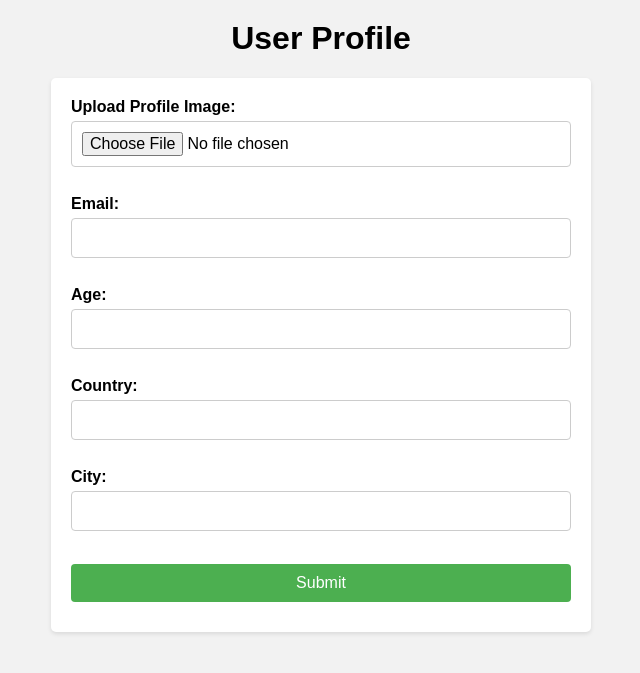
After one commit to Leohovhannisyan/My_web_site, a Django app: page /profile/ in a window 1280 px wide. The commit adds this page. Shown: the top 673 px of the page, without its empty margins (319-959 px from the left). Run offline with Django 3.2, Linux system fonts and the light colour scheme.

Commit message:
third commit

```diff
--- a/mysite/mysite/urls.py
+++ b/mysite/mysite/urls.py
@@ -16,6 +16,7 @@ Including another URLconf
 from django.contrib import admin
 from django.urls import path
 from polls.views import log, register,main_menu, reg, log_in, user_log_out
+from polls.profile import profile_info, profile_data
 urlpatterns = [
     path('admin/', admin.site.urls),
     path('', log, name='log'),
@@ -24,5 +25,7 @@ urlpatterns = [
     path('check/', reg,name="reg"),
     path("register",register, name ='register'),
     path("log_in",log_in,name="log_in"),
-    path("user_log_out", user_log_out, name="user_log_out")
+    path("user_log_out", user_log_out, name="user_log_out"),
+    path("profile/",profile_info, name="profile_info"),
+    path("page/", profile_data, name="profile_data")
 ]
--- a/mysite/polls/models.py
+++ b/mysite/polls/models.py
@@ -1 +1,2 @@
 from .user_model import PollUser
+from  .image_model import UserImage
--- /dev/null
+++ b/mysite/polls/profile.py
@@ -0,0 +1,41 @@
+from django.shortcuts import render
+from django.contrib.auth.models import User
+from django.http import HttpResponse, HttpResponseRedirect, HttpResponseBadRequest
+from .models import PollUser
+from django.shortcuts import redirect
+from .models import UserImage
+from .image import  resize_image
+def profile_info(request):
+    return render(request,'profile.html')
+
+
+def profile_data(request):
+    if request.method == 'POST':
+        user = User.objects.get(username=request.session.get("user_name"))
+        email = request.POST.get("email")
+        age = request.POST.get("age")
+        country = request.POST.get("country")
+        city = request.POST.get("city")
+        user_image = request.FILES.get("image")
+
+        if email and age and country and city != "":
+            user.email = email
+            puser = PollUser.objects.get(user=user)
+            puser.age = age
+            puser.country = country
+            puser.city = city
+            puser.save()
+            user.save()
+
+            try:
+                img = UserImage.objects.get(user=user)
+                img.user_image = user_image
+            except UserImage.DoesNotExist:
+                img = UserImage(user=user, user_image=user_image)
+                img.save()
+
+            return render(request, "main_menu.html")
+        else:
+            return HttpResponseBadRequest("Enter all data")
+    else:
+        return HttpResponseBadRequest("Invalid request method")
--- /dev/null
+++ b/mysite/polls/static/profile_style.css
@@ -0,0 +1,44 @@
+
+body {
+    font-family: Arial, sans-serif;
+    margin: 0;
+    padding: 0;
+    background-color: #f2f2f2;
+}
+h1 {
+    text-align: center;
+    margin-top: 20px;
+}
+form {
+    max-width: 500px;
+    margin: 0 auto;
+    background-color: #fff;
+    padding: 20px;
+    border-radius: 5px;
+    box-shadow: 0 2px 4px rgba(0, 0, 0, 0.1);
+}
+label {
+    font-weight: bold;
+}
+input[type="file"],
+input[type="text"],
+input[type="number"],
+input[type="submit"] {
+    width: 100%;
+    padding: 10px;
+    margin-top: 5px;
+    margin-bottom: 10px;
+    border: 1px solid #ccc;
+    border-radius: 4px;
+    box-sizing: border-box;
+    font-size: 16px;
+}
+input[type="submit"] {
+    background-color: #4CAF50;
+    color: white;
+    border: none;
+    cursor: pointer;
+}
+input[type="submit"]:hover {
+    background-color: #45a049;
+}
--- /dev/null
+++ b/mysite/polls/templates/profile.html
@@ -0,0 +1,28 @@
+{% load static %}
+<!DOCTYPE html>
+<html lang="en">
+<head>
+    <meta charset="UTF-8">
+    <meta name="viewport" content="width=device-width, initial-scale=1.0">
+    <title>User Profile</title>
+    <link rel="stylesheet" type="text/css" href="{% static 'profile_style.css' %}">
+</head>
+<body>
+    <h1>User Profile</h1>
+    <form method="post" action="{% url 'profile_data' %}">
+        {% csrf_token %}
+        <label>Upload Profile Image:</label>
+        <input type="file" accept="image/jpeg" id="image" name="image"><br><br>
+        <label for="name">Email:</label><br>
+        <input type="text" id="email" name="email"><br><br>
+        <label for="surname">Age:</label><br>
+        <input type="text" id="age" name="age"><br><br>
+        <label for="country">Country:</label><br>
+        <input type="text" id="country" name="country"><br><br>
+        <label for="city">City:</label><br>
+        <input type="text" id="city" name="city"><br><br>
+        <input type="submit" value="Submit">
+    </form>
+</body>
+</html>
+</link>
```
Also changed, not shown: mysite/polls/image.py (added, +11 -0 lines), mysite/polls/image_model.py (added, +12 -0 lines), mysite/polls/templates/main_menu.html (+7 -3 lines), mysite/polls/templates/register.html (+8 -2 lines), mysite/polls/user_model.py (+8 -9 lines), mysite/polls/views.py (+18 -7 lines), mysite/polls/migrations/0003_auto_20240326_1930.py (added), mysite/polls/migrations/0004_alter_polluser_username.py (added), mysite/polls/migrations/0005_auto_20240326_2000.py (added), mysite/polls/migrations/0006_auto_20240326_2034.py (added), mysite/polls/migrations/0007_userimage.py (added), mysite/polls/migrations/0008_rename_image_userimage_user_image.py (added), 2 other files.
